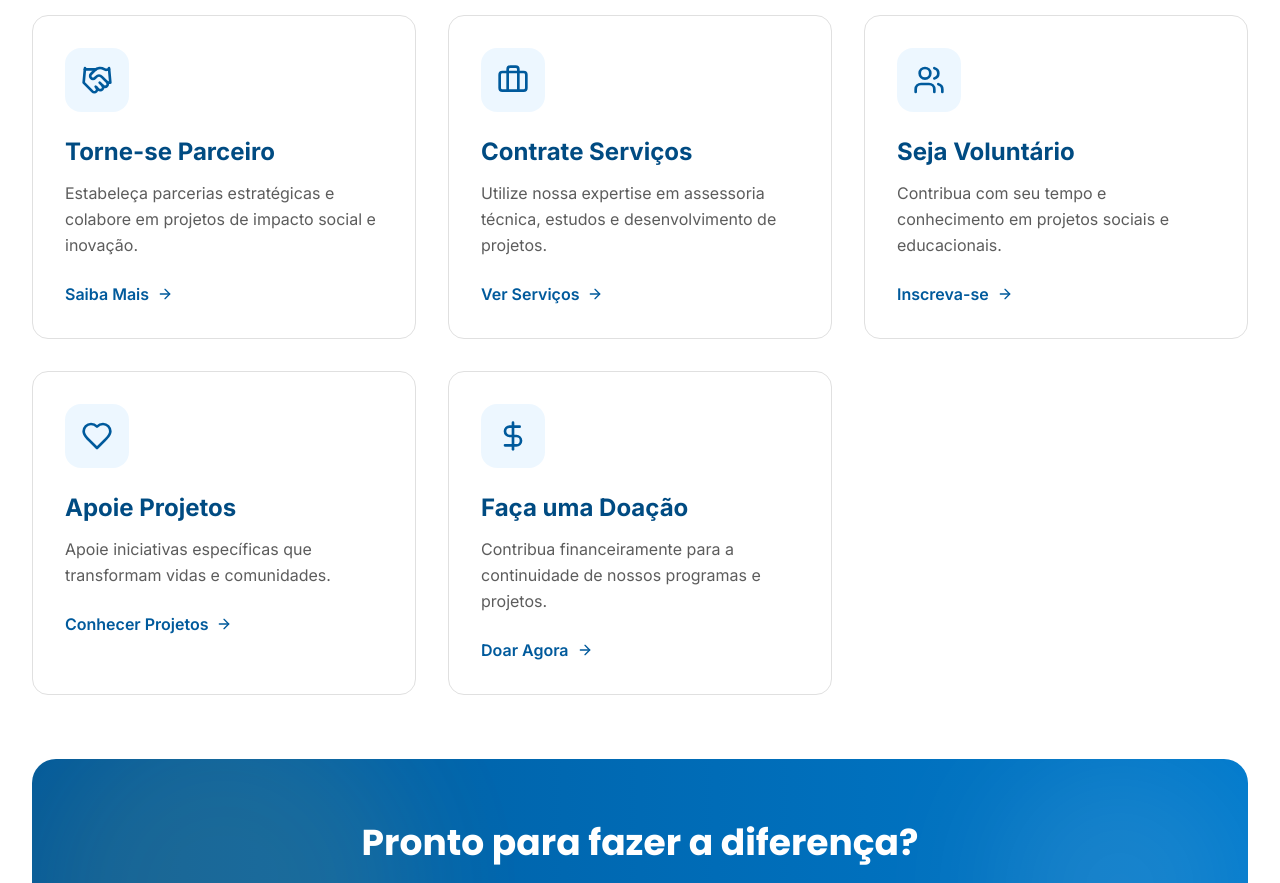
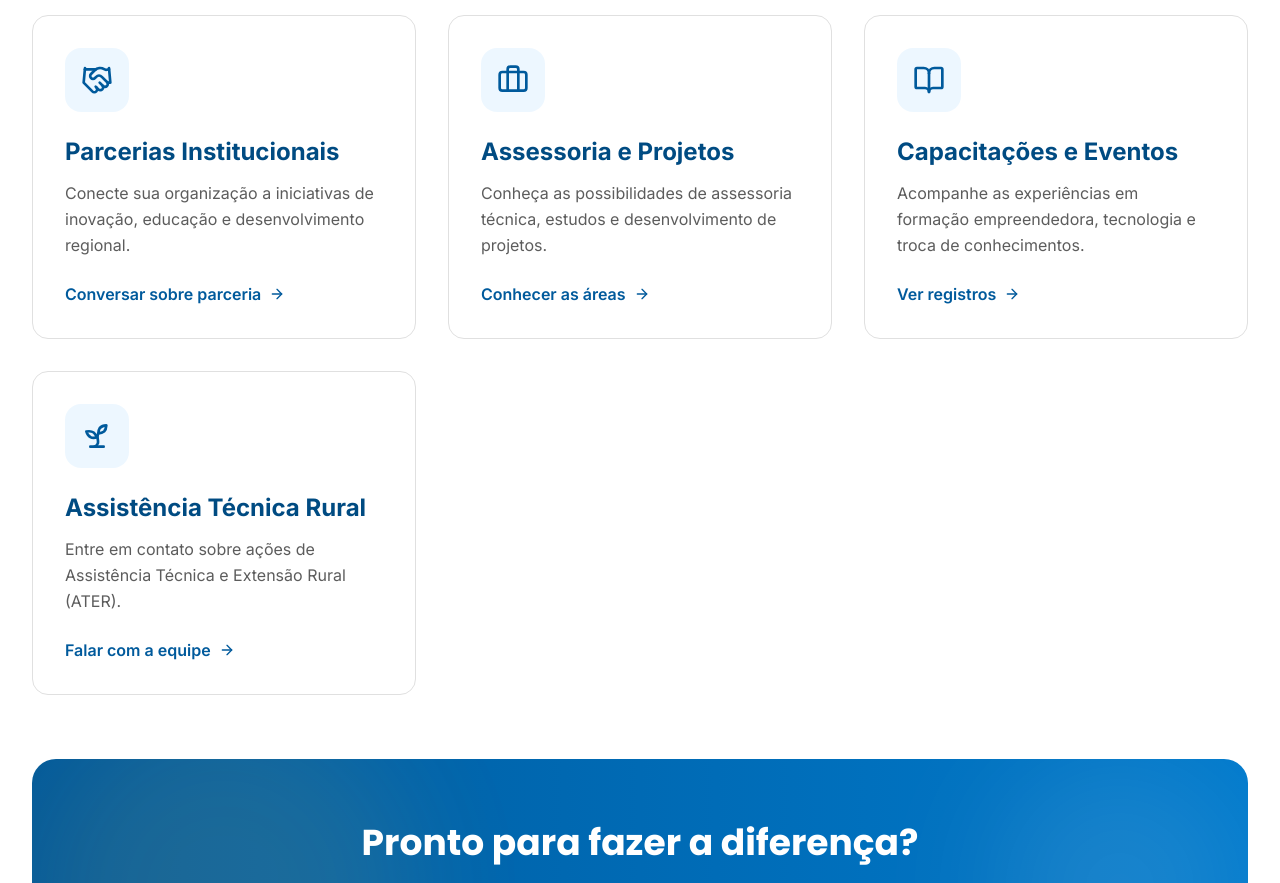
Before and after one commit to JosielBarrosfoco/cientec_RR, a React (Vite) app: page / in a window 1280 px wide. Shown: the part 7180-8063 px from the top of the page. Built offline with nearby package versions, Linux system fonts and the light colour scheme.

Commit message:
fix: substituir CTAs inativos e propostas de doação sem confirmação

```diff
--- a/src/react-app/components/Participate.tsx
+++ b/src/react-app/components/Participate.tsx
@@ -1,37 +1,11 @@
-import { Handshake, Heart, Briefcase, Users, DollarSign, ArrowRight } from 'lucide-react';
+import { Handshake, BookOpen, Briefcase, Sprout, ArrowRight } from 'lucide-react';
 
 export default function Participate() {
   const ways = [
-    {
-      icon: Handshake,
-      title: 'Torne-se Parceiro',
-      description: 'Estabeleça parcerias estratégicas e colabore em projetos de impacto social e inovação.',
-      cta: 'Saiba Mais',
-    },
-    {
-      icon: Briefcase,
-      title: 'Contrate Serviços',
-      description: 'Utilize nossa expertise em assessoria técnica, estudos e desenvolvimento de projetos.',
-      cta: 'Ver Serviços',
-    },
-    {
-      icon: Users,
-      title: 'Seja Voluntário',
-      description: 'Contribua com seu tempo e conhecimento em projetos sociais e educacionais.',
-      cta: 'Inscreva-se',
-    },
-    {
-      icon: Heart,
-      title: 'Apoie Projetos',
-      description: 'Apoie iniciativas específicas que transformam vidas e comunidades.',
-      cta: 'Conhecer Projetos',
-    },
-    {
-      icon: DollarSign,
-      title: 'Faça uma Doação',
-      description: 'Contribua financeiramente para a continuidade de nossos programas e projetos.',
-      cta: 'Doar Agora',
-    },
+    { icon: Handshake, title: 'Parcerias Institucionais', description: 'Conecte sua organização a iniciativas de inovação, educação e desenvolvimento regional.', cta: 'Conversar sobre parceria', href: '#contato' },
+    { icon: Briefcase, title: 'Assessoria e Projetos', description: 'Conheça as possibilidades de assessoria técnica, estudos e desenvolvimento de projetos.', cta: 'Conhecer as áreas', href: '#areas' },
+    { icon: BookOpen, title: 'Capacitações e Eventos', description: 'Acompanhe as experiências em formação empreendedora, tecnologia e troca de conhecimentos.', cta: 'Ver registros', href: '#resultados' },
+    { icon: Sprout, title: 'Assistência Técnica Rural', description: 'Entre em contato sobre ações de Assistência Técnica e Extensão Rural (ATER).', cta: 'Falar com a equipe', href: '#contato' },
   ];
 
   return (
@@ -45,7 +19,7 @@ export default function Participate() {
             Como Participar
           </h2>
           <p className="text-xl text-text/80 max-w-3xl mx-auto">
-            Junte-se a nós na construção de um futuro mais sustentável e inovador
+            Saiba como se conectar às frentes de atuação do CIENTEC-RR
           </p>
         </div>
 
@@ -66,10 +40,10 @@ export default function Participate() {
                 <p className="text-text/80 leading-relaxed mb-6">
                   {way.description}
                 </p>
-                <button className="inline-flex items-center text-primary hover:text-accent font-semibold transition-colors group">
+                <a href={way.href} className="inline-flex items-center text-primary hover:text-accent font-semibold transition-colors group">
                   {way.cta}
                   <ArrowRight className="ml-2 group-hover:translate-x-1 transition-transform" size={16} />
-                </button>
+                </a>
               </div>
             );
           })}
```
